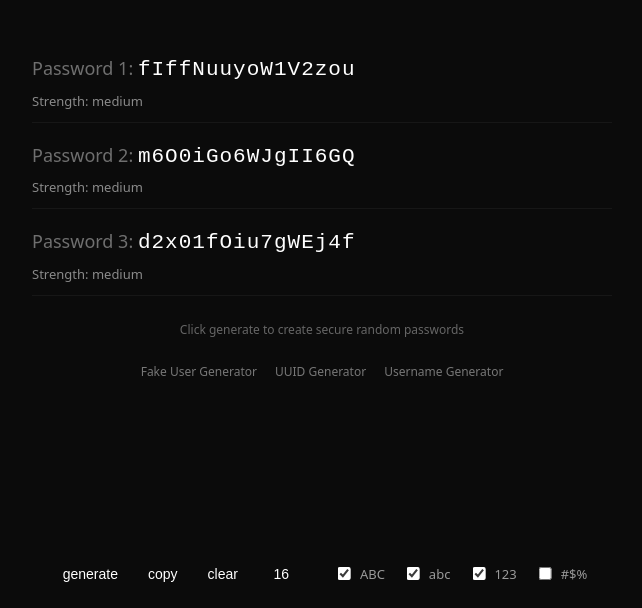
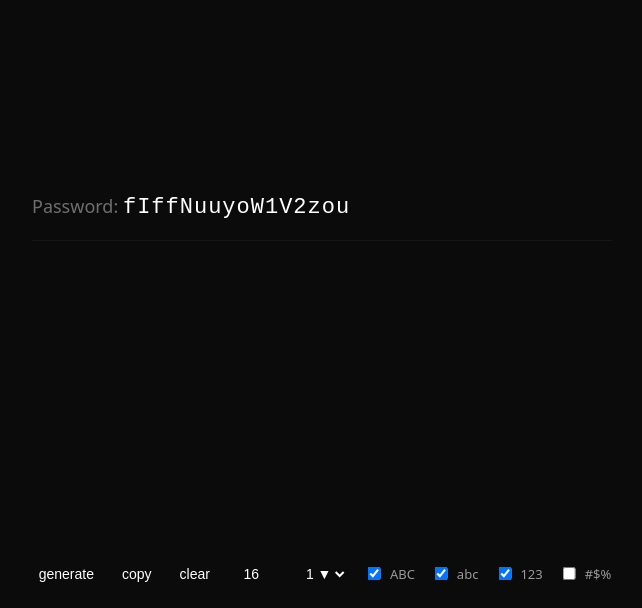
Before and after one commit to Ast07221/password-generator, a plain HTML site: page index.html in a window 1280 px wide. Shown: the part 192-800 px from the top of the page, without its empty margins (318-960 px from the left). Drawn offline with Linux system fonts and the light colour scheme.

Commit message:
Update index.html

```diff
--- a/index.html
+++ b/index.html
@@ -35,7 +35,7 @@ body{
 }
 .card{
     width:100%;
-    padding:12px 0;
+    padding:10px 0;
     border-bottom:1px solid rgba(255,255,255,0.05);
 }
 .line{
@@ -52,13 +52,8 @@ body{
 }
 .password{
     font-family:monospace;
-    font-size:21px;
+    font-size:22px;
     letter-spacing:1px;
-}
-.strength{
-    font-size:13px;
-    color:#8a8a8a;
-    margin-top:4px;
 }
 .loader{
     position:absolute;
@@ -80,21 +75,21 @@ body{
     left:50%;
     transform:translateX(-50%);
     display:flex;
-    gap:18px;
+    gap:16px;
     align-items:center;
     flex-wrap:wrap;
     justify-content:center;
 }
-button{
-    background:none;
+button, select{
+    background:#0b0b0b;
     border:none;
     color:#fff;
     cursor:pointer;
     font-size:14px;
-    font-weight:500;
 }
-button:hover{
-    opacity:.7;
+select option{
+    background:#0b0b0b;
+    color:#fff;
 }
 input[type="number"]{
     width:50px;
@@ -112,9 +107,6 @@ label{
     align-items:center;
     gap:6px;
     cursor:pointer;
-}
-input[type="checkbox"]{
-    accent-color:#fff;
 }
 .notice{
     position:fixed;
@@ -135,27 +127,6 @@ input[type="checkbox"]{
     vertical-align:middle;
     animation:blink .9s infinite;
 }
-.hint{
-    margin-top:25px;
-    font-size:12px;
-    color:#666;
-    text-align:center;
-}
-.links{
-    margin-top:25px;
-    display:flex;
-    gap:18px;
-    flex-wrap:wrap;
-    justify-content:center;
-    font-size:12px;
-}
-.links span{
-    color:#777;
-    cursor:pointer;
-}
-.links span:hover{
-    color:#fff;
-}
 @keyframes blink{
     0%{opacity:0;}
     50%{opacity:1;}
@@ -171,18 +142,7 @@ input[type="checkbox"]{
     <div class="loader" id="loader">
         INITIALIZING<span class="typingCursor"></span>
     </div>
-
     <div class="output" id="output"></div>
-
-    <div class="hint">
-        Click generate to create secure random passwords
-    </div>
-
-    <div class="links">
-        <span>Fake User Generator</span>
-        <span>UUID Generator</span>
-        <span>Username Generator</span>
-    </div>
 </div>
 
 <div class="topbar">
@@ -191,6 +151,13 @@ input[type="checkbox"]{
     <button onclick="clearPassword()">clear</button>
 
     <input id="lengthInput" type="number" value="16" min="4" max="200">
+
+    <select id="countSelect">
+        <option value="1">1 ▼</option>
+        <option value="3">3</option>
+        <option value="5">5</option>
+        <option value="10">10</option>
+    </select>
 
     <label><input type="checkbox" id="upper" checked>ABC</label>
     <label><input type="checkbox" id="lower" checked>abc</label>
@@ -203,27 +170,16 @@ const output = document.getElementById("output");
 const notice = document.getElementById("notice");
 const loader = document.getElementById("loader");
 let currentPassword = "";
+
 function showNotice(text){
     notice.textContent = text;
     notice.style.opacity = 1;
     setTimeout(() => notice.style.opacity = 0, 1200);
 }
 
-function getStrength(password){
-    let score = 0;
-    if(password.length >= 12) score++;
-    if(password.length >= 20) score++;
-    if(/[A-Z]/.test(password)) score++;
-    if(/[0-9]/.test(password)) score++;
-    if(/[^A-Za-z0-9]/.test(password)) score++;
-
-    if(score <= 2) return "weak";
-    if(score <= 4) return "medium";
-    return "strong";
-}
-
 function createPassword(){
     const length = Math.max(4, Math.min(200, parseInt(document.getElementById("lengthInput").value) || 16));
+    const count = parseInt(document.getElementById("countSelect").value);
 
     const upper = document.getElementById("upper").checked;
     const lower = document.getElementById("lower").checked;
@@ -236,10 +192,11 @@ function createPassword(){
     if(numbers) chars += "0123456789";
     if(symbols) chars += "!@#$%^&*()_+-={}[]<>?/";
 
-    if(chars.length === 0){
-        chars = "abcdefghijklmnopqrstuvwxyz";
-    }
+    if(chars.length === 0) chars = "abcdefghijklmnopqrstuvwxyz";
 
+    const passwords = [];
+
+    for(let n=0;n<count;n++){
         const randomValues = new Uint32Array(length);
         crypto.getRandomValues(randomValues);
 
@@ -247,8 +204,10 @@ function createPassword(){
         for(let i=0;i<length;i++){
             password += chars[randomValues[i] % chars.length];
         }
+        passwords.push(password);
+    }
 
-    return password;
+    return passwords;
 }
 
 function typePasswords(passwords){
@@ -259,11 +218,10 @@ function typePasswords(passwords){
         card.className = "card";
         card.innerHTML = `
             <div class="line">
-                <span class="label">Password ${index+1}:</span>
+                <span class="label">Password:</span>
                 <span class="value password" id="p${index}"></span>
                 <span class="typingCursor" id="c${index}"></span>
             </div>
-            <div class="strength">Strength: ${getStrength(password)}</div>
         `;
         output.appendChild(card);
 
@@ -281,7 +239,7 @@ function typePasswords(passwords){
             }
         }
 
-        setTimeout(typeChar, index * 250);
+        setTimeout(typeChar, index * 180);
     });
 }
 
@@ -290,16 +248,11 @@ function generatePasswords(){
     output.innerHTML = "";
 
     setTimeout(()=>{
-        const passwords = [
-            createPassword(),
-            createPassword(),
-            createPassword()
-        ];
-
+        const passwords = createPassword();
         currentPassword = passwords[0];
         loader.style.display = "none";
         typePasswords(passwords);
-    }, 350);
+    }, 320);
 }
 
 function copyPassword(){
@@ -316,6 +269,5 @@ function clearPassword(){
 
 window.onload = generatePasswords;
 </script>
-
 </body>
 </html>
```
Lines whose indentation alone changed are shown as unchanged.
